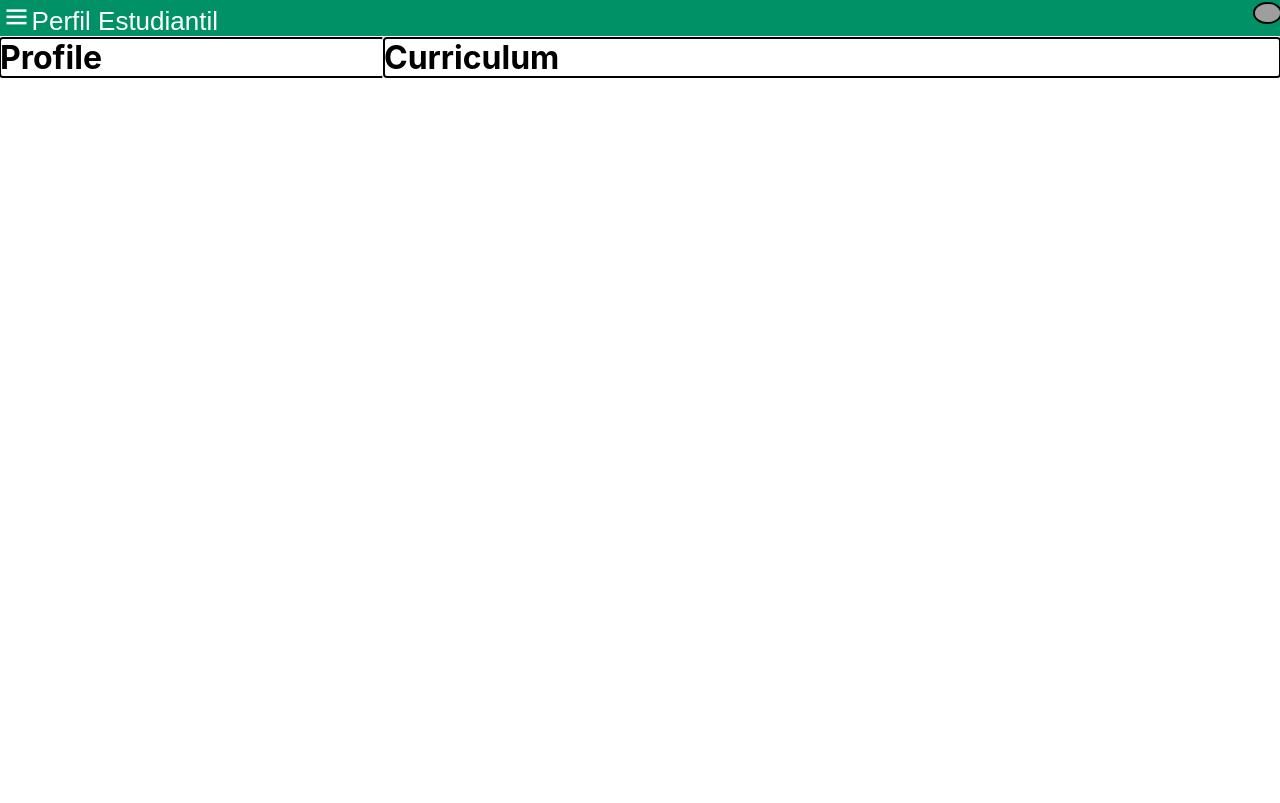
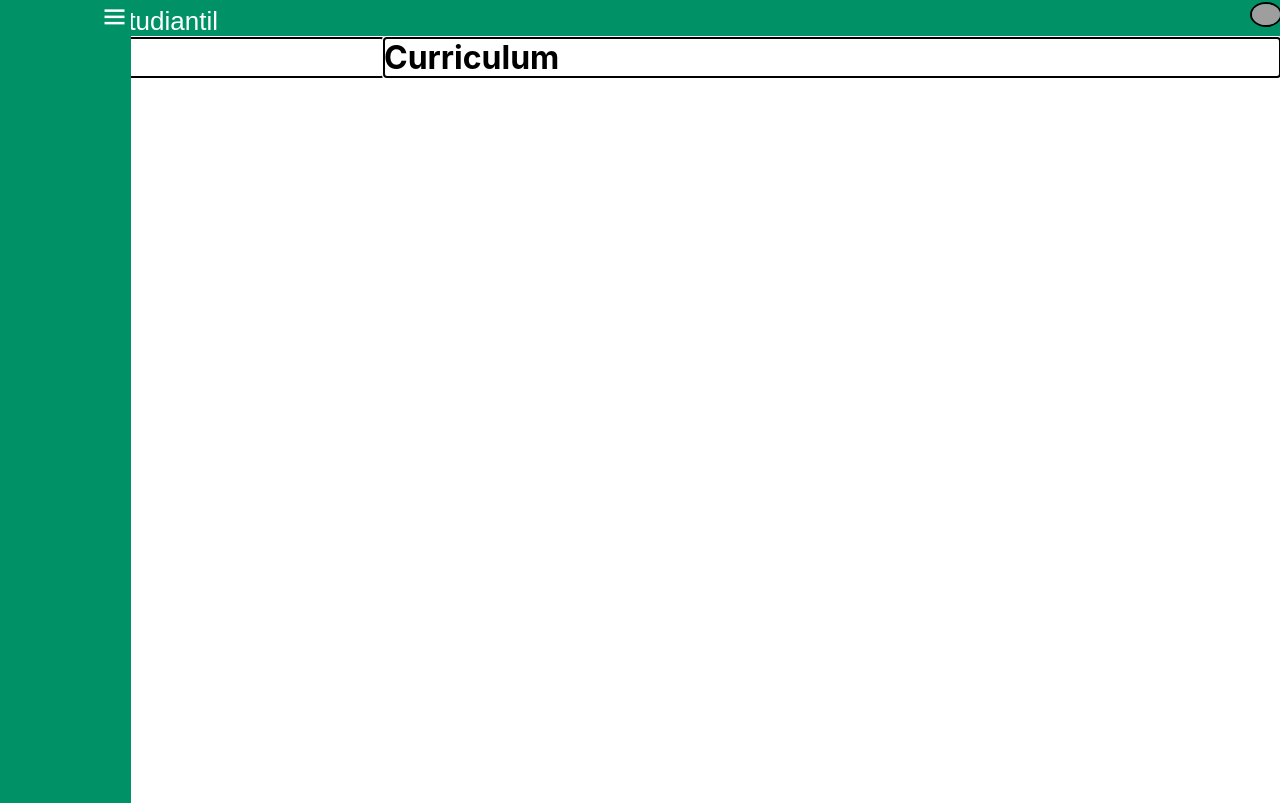
Before and after one commit to uprm-inso4101-2023-2024-s2/semester-project-studentenrollmentsystem, a React (Create React App) app: page / in a window 1280 px wide. Both pictures are taken after a click on the icon 16 px from the left and 16 px from the top of the page. Built offline with nearby package versions, Linux system fonts and the light colour scheme; grey boxes are pictures that could not be loaded.

Commit message:
Added collapsible sidebar. Finished page foundation.

```diff
--- a/src/pages/studentPage.js
+++ b/src/pages/studentPage.js
@@ -5,8 +5,12 @@ function StudentPage() {
   return (
     <>
       <link href="https://unpkg.com/boxicons@2.1.4/css/boxicons.min.css" rel="stylesheet"></link>
+      <div className="sidebar" id="sidebarid">
+        <i className="bx bx-menu" id="btn2" onClick={closeNav}>
+        </i>
+      </div>
       <div className="topbar" id="topbarid">
-        <i className="bx bx-menu" id="btn1" onMouseEnter={openNav} onMouseLeave={closeNav}>
+        <i className="bx bx-menu" id="btn1" onClick={openNav}>
         </i>
         <span className="btntitle">
           Perfil Estudiantil
@@ -14,8 +18,6 @@ function StudentPage() {
         <span className="user">
           <img src="https://as2.ftcdn.net/v2/jpg/00/64/67/27/1000_F_64672736_U5kpdGs9keUll8CRQ3p3YaEv2M6qkVY5.jpg" className="user-img"></img>
         </span>
-        <nav className="list" id="listid">
-        </nav>
       </div>
 
       <div className="main-page">
@@ -34,11 +36,15 @@ export default StudentPage;
 
 function openNav()
 {
+  document.getElementById("sidebarid").style.width = "10%";
+  document.getElementById("sidebarid").style.opacity = "1";
   document.getElementById("btn1").style.rotate = "90deg";
-  document.getElementById("topbarid").style.height = "10vh";
+  document.getElementById("btn1").style.opacity = "0";
 }
 function closeNav()
 {
+  document.getElementById("sidebarid").style.width = "0";
+  document.getElementById("sidebarid").style.opacity = "0";
   document.getElementById("btn1").style.rotate = "0deg";
-  document.getElementById("topbarid").style.height = "100%";
+  document.getElementById("btn1").style.opacity = "1";
 }
--- a/src/styles/pages/studentPage.css
+++ b/src/styles/pages/studentPage.css
@@ -26,19 +26,21 @@
   font-size: 30px;
   cursor: pointer;
   rotate: 0deg;
-  transition: all ease 0.35s;
+  transition: all ease 0.5s;
+  opacity: 1;
 }
 
-.list
+.sidebar #btn2
 {
-  opacity:1;
-  transition: all ease;
-  display:flex;
+  font-size: 30px;
+  cursor: pointer;
+  transition: all ease 0.35s;
+  float:right;
 }
 
 .topbar #btn1:hover
 {
-  color:black;
+  /* color:black; */
 }
 
 .btntitle
@@ -55,9 +57,21 @@
 
 .user-img
 {
-  width: 25px;
+  width: 28px;
   border-radius: 100%;
   border: 2px solid black;
+}
+
+.sidebar
+{
+  position: absolute;
+  background-color: rgb(0, 146, 102);
+  transition: all ease 0.5s;
+  height:100%;
+  width: 0;
+  opacity:0;
+  color:white;
+  padding: 0.1rem;
 }
 
 .main-page
```
